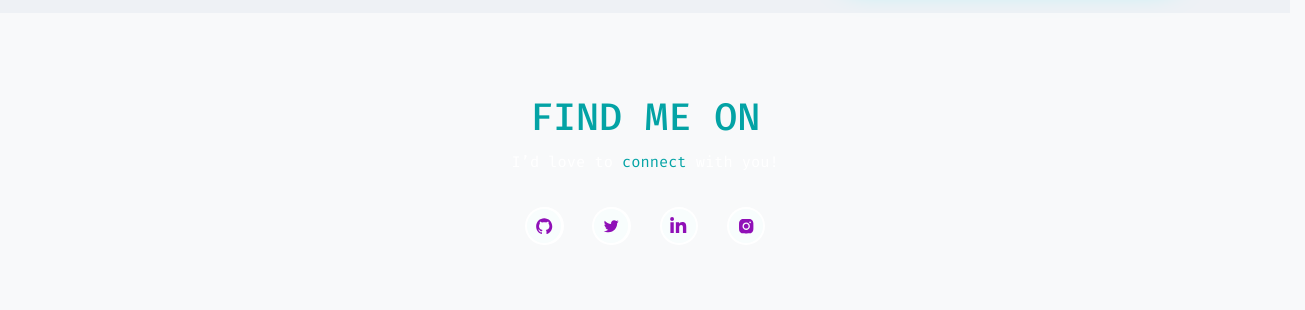
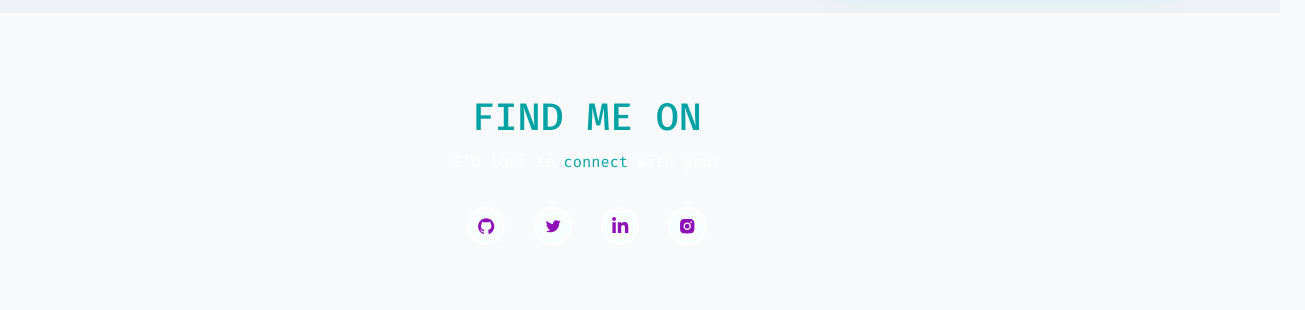
Before and after one commit to hackmack4772/portfolio-, a React (Vite) app: page /home in a window 1280 px wide. Shown: the part 1251-1561 px from the top of the page, 1305 px wide, since content can reach past the window. Built offline with nearby package versions, Linux system fonts and the light colour scheme; no server answers; the database is empty.

Commit message:
scroll issue

```diff
--- a/src/pages/LandingPage/LandingPage.jsx
+++ b/src/pages/LandingPage/LandingPage.jsx
@@ -98,8 +98,8 @@ function LandingPage() {
 
       <MyJourney />
       <Container fluid className="contact_us">
-        <Row>
-          <Col md={12} className="home-about-social">
+        {/* <Row> */}
+          <Col md={11} className="home-about-social">
             <h1 className="purple">FIND ME ON</h1>
             <p>
               I’d love to <span className="purple">connect</span> with you!
@@ -147,7 +147,7 @@ function LandingPage() {
               </li>
             </ul>
           </Col>
-        </Row>
+        {/* </Row> */}
         <ContactUs />
 
       </Container>
--- a/src/pages/LandingPage/landing-page.css
+++ b/src/pages/LandingPage/landing-page.css
@@ -2,9 +2,6 @@
 :root {
     --image-gradient: linear-gradient(to bottom, rgba(0, 0, 0, 0.7), rgba(0, 0, 0, 0.3));
   }
-.landing-page{
-  width: 105vw;
-}
 
   button:focus {
     box-shadow: none !important;
@@ -176,4 +173,8 @@
       padding-top: 2em !important;
       padding-bottom: 2em !important;
     }
+    .landing-page{
+      /* width: 100vw; */
+    }
+
   }
```
